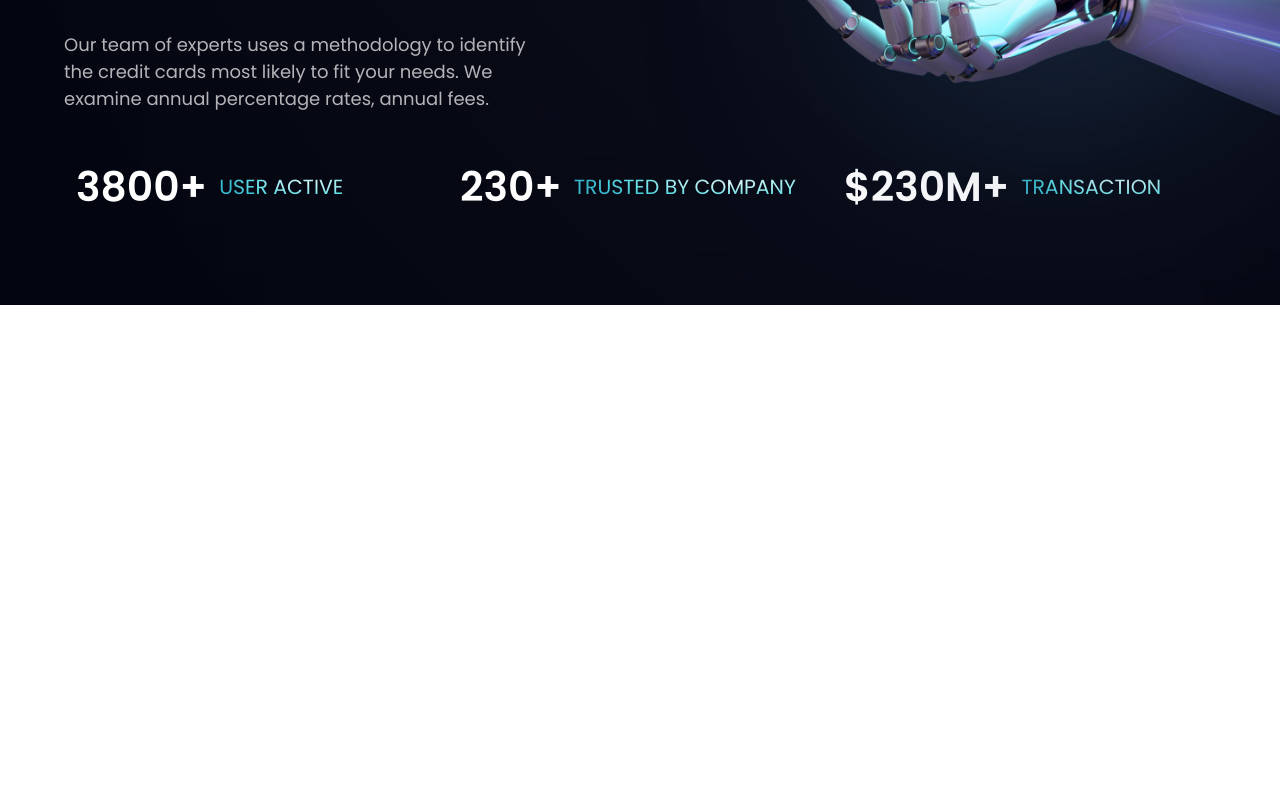
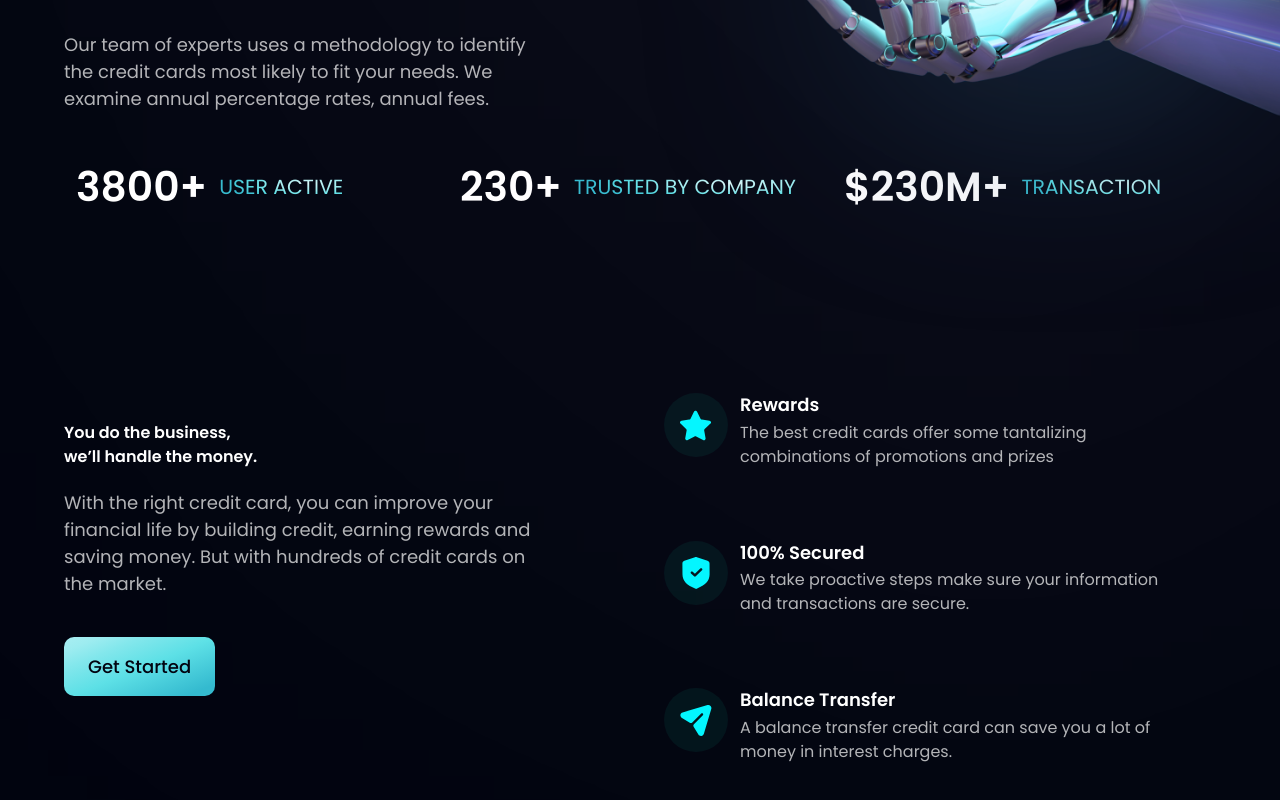
Before and after one commit to munirshah1/hoobank-modern-webapp, a Next.js app: page / in a window 1280 px wide. Shown: the part 560-1360 px from the top of the page. Before the commit the page ends 865 px from the top, so only its background shows below. Built offline with nearby package versions, Linux system fonts and the light colour scheme.

Commit message:
add business section compoenent

```diff
--- a/app/page.tsx
+++ b/app/page.tsx
@@ -1,3 +1,4 @@
+import BusinessSection from '@/components/BusinessSection';
 import HeroSection from '@/components/HeroSection';
 import Navbar from '@/components/Navbar';
 import StateSection from '@/components/StateSection';
@@ -21,6 +22,7 @@ export default function Home() {
       <div className={`bg-primary ${styles.paddingX} ${styles.flexCenter}`}>
         <div className={`${styles.boxWidth}`}>
           <StateSection />
+          <BusinessSection />
         </div>
       </div>
     </div>
--- /dev/null
+++ b/components/BusinessSection.tsx
@@ -0,0 +1,68 @@
+import { features } from '@/contants';
+import styles, { layout } from '@/styles';
+import Button from './Button';
+import Image from 'next/image';
+
+export default function BusinessSection() {
+  return (
+    <section id='features' className={layout.section}>
+      <div className={layout.sectionInfo}>
+        <h2 className={styles.heading2}>
+          You do the business, <br className='sm:block hidden' /> we’ll handle
+          the money.
+        </h2>
+        <p className={`${styles.paragraph} max-w-[470px] mt-5`}>
+          With the right credit card, you can improve your financial life by
+          building credit, earning rewards and saving money. But with hundreds
+          of credit cards on the market.
+        </p>
+
+        <Button styles={`mt-10`} />
+      </div>
+
+      <div className={`${layout.sectionImg} flex-col`}>
+        {features.map((feature, index) => (
+          <FeatureCard key={feature.id} {...feature} index={index} />
+        ))}
+      </div>
+    </section>
+  );
+}
+
+const FeatureCard = ({
+  icon,
+  title,
+  content,
+  index,
+}: {
+  icon: string;
+  title: string;
+  content: string;
+  index: number;
+}) => (
+  <div
+    className={`flex flex-row p-6 rounded-[20px] ${
+      index !== features.length - 1 ? 'mb-6' : 'mb-0'
+    } feature-card`}
+  >
+    <div
+      className={`w-[64px] h-[64px] rounded-full ${styles.flexCenter} bg-dimBlue`}
+    >
+      <Image
+        src={icon}
+        alt='star'
+        className='w-[50%] h-[50%] object-contain'
+        width={50}
+        height={50}
+      />
+    </div>
+    <div className='flex-1 flex flex-col ml-3'>
+      <h4 className='font-poppins font-semibold text-white text-[18px] leading-[23.4px] mb-1'>
+        {title}
+      </h4>
+      <p className='font-poppins font-normal text-dimWhite text-[16px] leading-[24px]'>
+        {content}
+      </p>
+    </div>
+  </div>
+);
```
